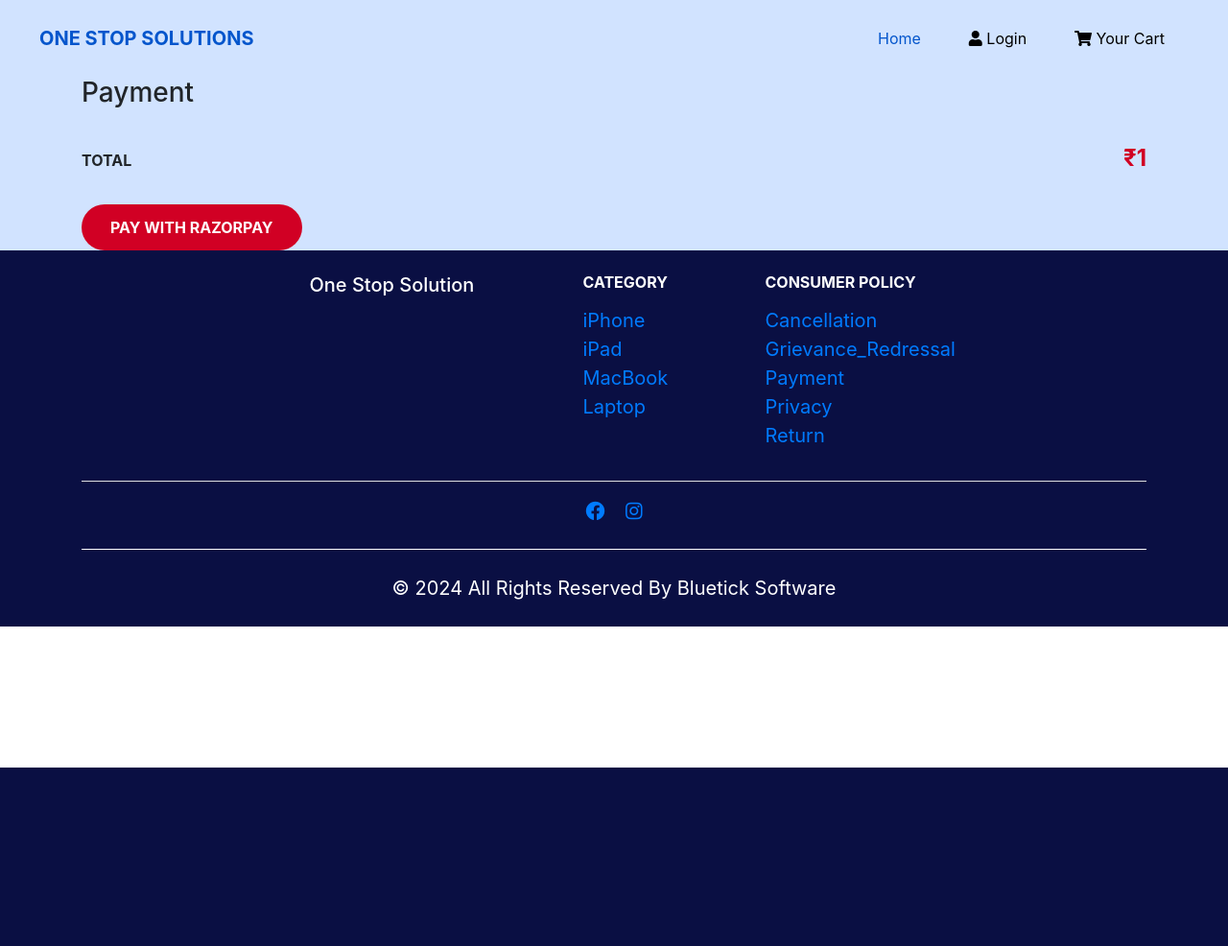
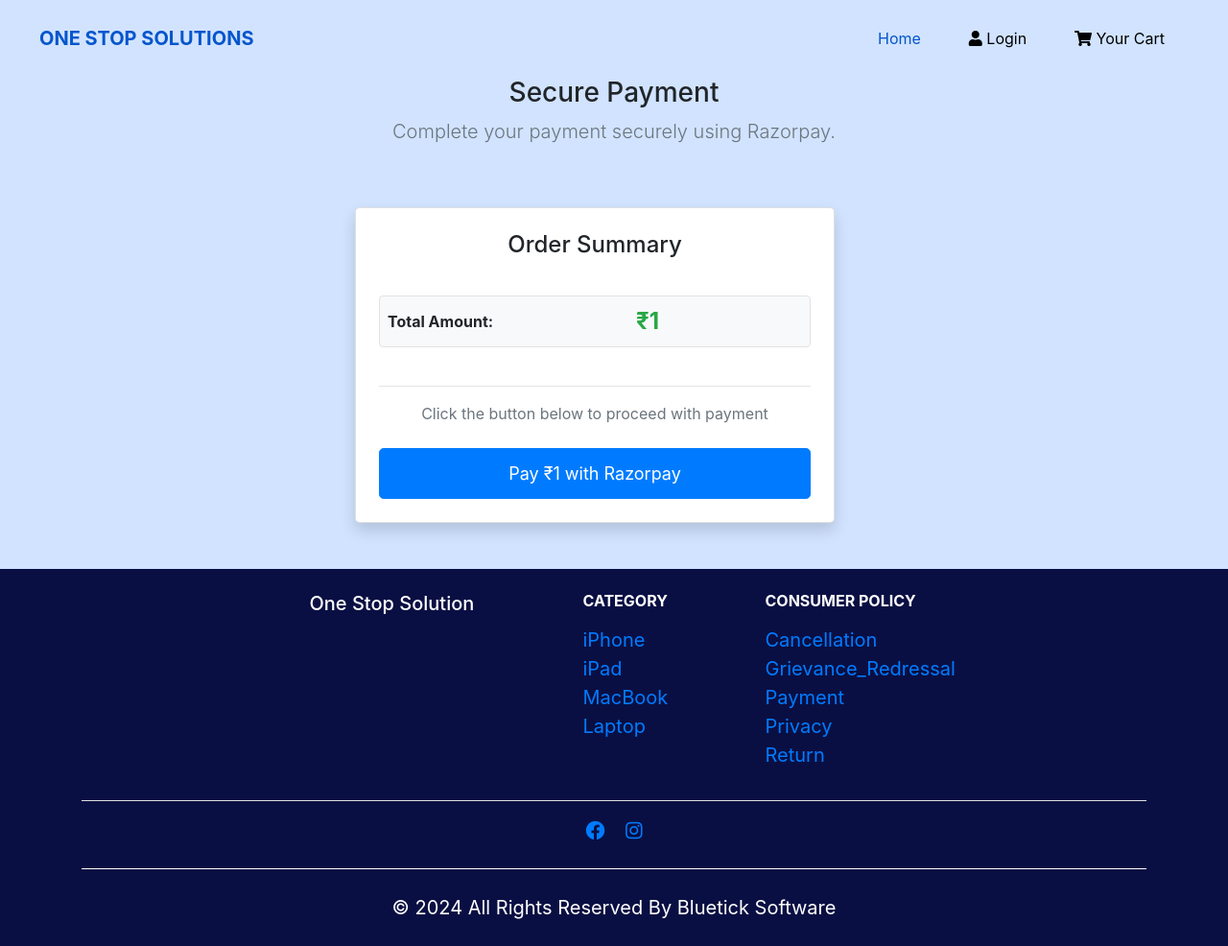
Before and after one commit to 24sagar/onestop, a Django app: template templates/payment_page.html in a window 1280 px wide. Shown: the whole page at 96% size. Before the commit the page ends 800 px from the top, so only its background shows below. Run offline with Django 5.2, Linux system fonts and the light colour scheme; the template is opened without the code that fills it: most values are stand-ins (such as "Sample title", 1, 10 or a date in 2020); some libraries are stand-ins or nearby versions.

Commit message:
add some changes

```diff
--- a/templates/payment_page.html
+++ b/templates/payment_page.html
@@ -1,4 +1,152 @@
 {% extends "base.html" %}
+
+{% block content %}
+
+    <!-- BREADCRUMB -->
+    <div id="breadcrumb" class="section">
+        <div class="container">
+            <div class="row">
+                <div class="col-md-12 text-center">
+                    <h3 class="breadcrumb-header">Secure Payment</h3>
+                    <p class="lead text-muted">Complete your payment securely using Razorpay.</p>
+                </div>
+            </div>
+        </div>
+    </div>
+    <!-- /BREADCRUMB -->
+
+    <!-- PAYMENT SECTION -->
+    <div class="container mt-5 mb-5">
+        <div class="row justify-content-center">
+            <div class="col-md-6">
+                <div class="card shadow p-4 rounded-lg">
+                    <!-- Order Summary -->
+                    <h4 class="text-center mb-4">Order Summary</h4>
+                    <div class="order-summary mb-4">
+                        <div class="order-col d-flex justify-content-between align-items-center p-2">
+                            <span class="font-weight-bold">Total Amount:</span>
+                            <span class="order-total font-weight-bold text-success">₹{{ total_amount }}</span>
+                        </div>
+                    </div>
+                    <hr>
+                    <p class="text-center text-muted mb-4">Click the button below to proceed with payment</p>
+
+                    <!-- Payment Button -->
+                    <form method="POST" id="razorpay-form" class="text-center">
+                        {% csrf_token %}
+                        <button id="rzp-button" class="btn btn-primary btn-lg btn-block">Pay ₹{{ total_amount }} with Razorpay</button>
+                    </form>
+                </div>
+            </div>
+        </div>
+    </div>
+    <!-- /PAYMENT SECTION -->
+
+    <!-- Razorpay Script -->
+    <script src="https://checkout.razorpay.com/v1/checkout.js"></script>
+    <script src="https://ajax.googleapis.com/ajax/libs/jquery/3.6.0/jquery.min.js"></script>
+    <script>
+        var options = {
+            "key": "{{ razorpay_key_id }}", // Razorpay Key ID
+            "amount": "{{ total_amount|floatformat:0 }}00", // Amount in paisa
+            "currency": "INR",
+            "name": "One Stop Solution",
+            "description": "Order Payment",
+            "order_id": "{{ razorpay_order_id }}", // Razorpay Order ID
+            "handler": function (response){
+                $.ajax({
+                    type: "POST",
+                    url: "{% url 'payment_callback' %}",
+                    data: {
+                        "razorpay_payment_id": response.razorpay_payment_id,
+                        "razorpay_order_id": response.razorpay_order_id,
+                        "razorpay_signature": response.razorpay_signature,
+                        "csrfmiddlewaretoken": "{{ csrf_token }}"
+                    },
+                    success: function (data) {
+                        if(data.status === 'Payment successful') {
+                            alert("Payment successful!");
+                            window.location.href = "{% url 'payment_success' %}";
+                        } else {
+                            alert("Payment failed: " + data.status);
+                        }
+                    },
+                    error: function () {
+                        alert("Payment failed, please try again.");
+                    }
+                });
+            },
+            "theme": {
+                "color": "#007bff"
+            }
+        };
+        var rzp1 = new Razorpay(options);
+        document.getElementById('rzp-button').onclick = function(e){
+            rzp1.open();
+            e.preventDefault();
+        }
+    </script>
+
+    <!-- Custom CSS for Payment Section -->
+    <style>
+        /* Style for the card */
+        /* Card styles */
+        .card {
+            width: 100%;
+            max-width: 500px;
+            padding: 20px;
+        }
+
+        /* Button Styles */
+        .btn-primary {
+            background-color: #007bff;
+            border-color: #007bff;
+            font-size: 18px;
+            padding: 12px 20px;
+            transition: background-color 0.3s ease;
+        }
+
+        .btn-primary:hover {
+            background-color: #0056b3;
+            border-color: #0056b3;
+        }
+
+        /* Order Summary */
+        .order-summary {
+            background-color: #f8f9fa;
+            border: 1px solid #e3e3e3;
+            border-radius: 4px;
+        }
+
+        /* Ensure the payment content is spaced properly */
+        #payment-content {
+            min-height: 100vh;
+            display: flex;
+            justify-content: center;
+            align-items: center;
+            padding: 20px;
+        }
+
+
+
+        /* Responsive Design */
+        @media (max-width: 768px) {
+            .card {
+                width: 100%;
+            }
+
+            .btn-lg {
+                font-size: 16px;
+            }
+        }
+
+    </style>
+
+{% endblock %}
+
+
+
+{% comment %} {% extends "base.html" %}
 
 {% block content %}
 
@@ -91,4 +239,4 @@
             e.preventDefault();
         }
     </script>
-{% endblock %}
+{% endblock %} {% endcomment %}
```
Also changed, not shown: db.sqlite3, 2 other files.
